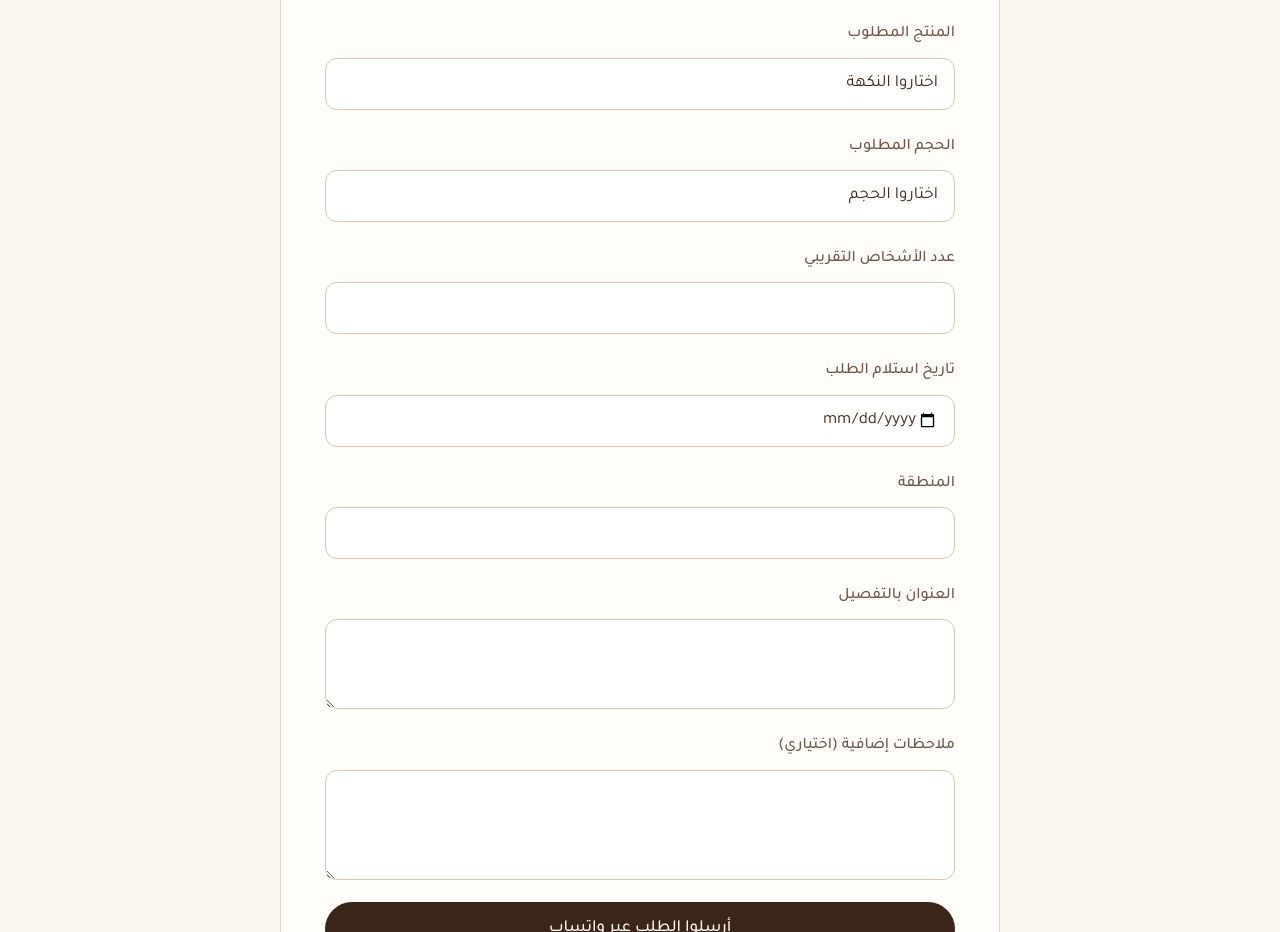
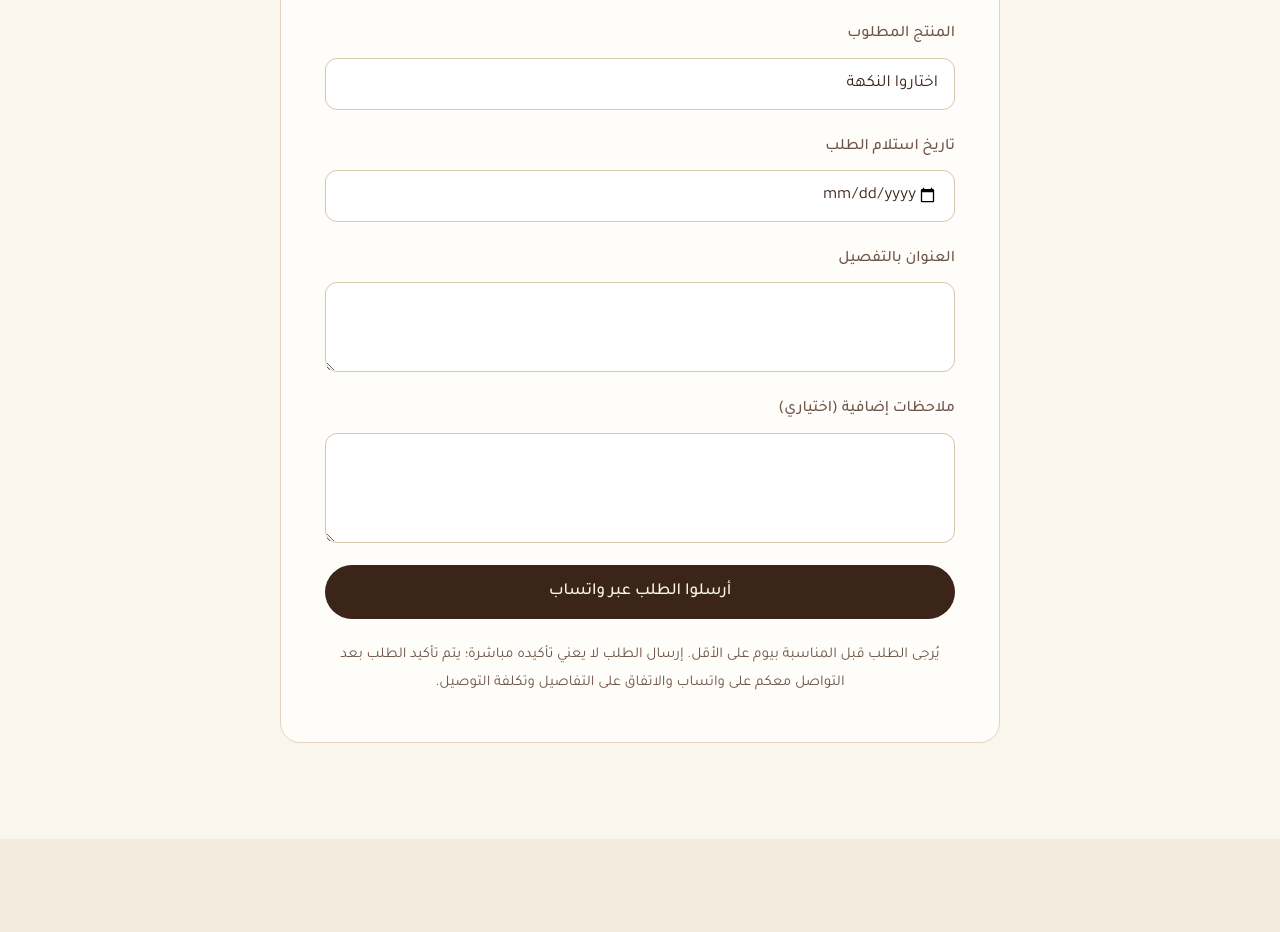
Before and after one commit to arabhedaya-design/Maison-heda, a plain HTML site: page index.html in a window 1280 px wide. Shown: the part 4302-5234 px from the top of the page. Drawn offline with nearby package versions, Linux system fonts and the light colour scheme.

Commit message:
Update index.html

```diff
--- a/index.html
+++ b/index.html
@@ -216,24 +216,8 @@ input[type=date]{display:block;min-width:0;text-align:right}
 </select>
 </div>
 <div style="display:flex;flex-direction:column;gap:8px">
-<label for="f-size" style="font-size:16px;font-weight:500;color:#6E5648">الحجم المطلوب</label>
-<select id="f-size" style="width:100%;box-sizing:border-box;min-height:52px;padding:0 16px;border:1px solid #D8C6AE;border-radius:12px;background:#FFFFFF;font-family:inherit;font-size:17px;color:#3B2418">
-<option value="">اختاروا الحجم</option>
-<option value="الحجم القياسي - قطر 18 سم (يكفي تقريبًا 10-12 شخص)">الحجم القياسي – قطر 18 سم (يكفي تقريبًا 10–12 شخص)</option>
-<option value="حجم آخر (يتم تحديده بالتواصل)">حجم آخر (يتم تحديده بالتواصل)</option>
-</select>
-</div>
-<div style="display:flex;flex-direction:column;gap:8px">
-<label for="f-people" style="font-size:16px;font-weight:500;color:#6E5648">عدد الأشخاص التقريبي</label>
-<input id="f-people" type="number" inputmode="numeric" min="1" style="width:100%;box-sizing:border-box;min-height:52px;padding:0 16px;border:1px solid #D8C6AE;border-radius:12px;background:#FFFFFF;font-family:inherit;font-size:17px;color:#3B2418;direction:ltr;text-align:right">
-</div>
-<div style="display:flex;flex-direction:column;gap:8px">
 <label for="f-date" style="font-size:16px;font-weight:500;color:#6E5648">تاريخ استلام الطلب</label>
 <input id="f-date" type="date" style="width:100%;box-sizing:border-box;min-height:52px;padding:0 16px;border:1px solid #D8C6AE;border-radius:12px;background:#FFFFFF;font-family:inherit;font-size:17px;color:#3B2418">
-</div>
-<div style="display:flex;flex-direction:column;gap:8px">
-<label for="f-area" style="font-size:16px;font-weight:500;color:#6E5648">المنطقة</label>
-<input id="f-area" type="text" style="width:100%;box-sizing:border-box;min-height:52px;padding:0 16px;border:1px solid #D8C6AE;border-radius:12px;background:#FFFFFF;font-family:inherit;font-size:17px;color:#3B2418">
 </div>
 <div style="display:flex;flex-direction:column;gap:8px">
 <label for="f-address" style="font-size:16px;font-weight:500;color:#6E5648">العنوان بالتفصيل</label>
```
